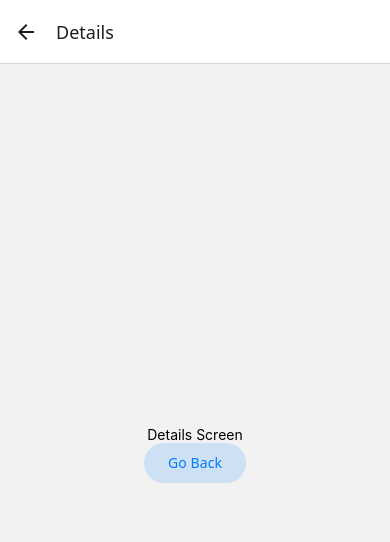
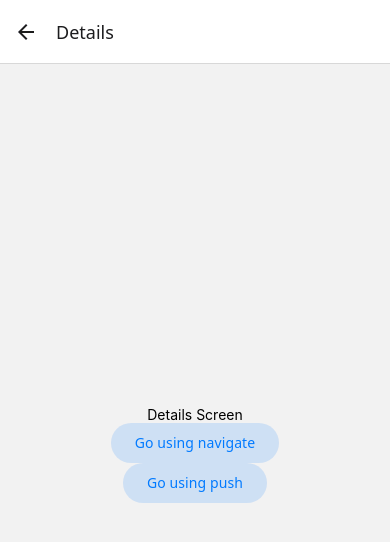
Before and after one commit to elrizeyah/appdev2, a React Native app in the folder react-native-navigation/: screen / in a window 390 px wide. Both pictures are taken after a click on the button "Go to Details". Shown: the top 542 px of the page. Built offline with nearby package versions, Linux system fonts and the light colour scheme.

Commit message:
Done with navigate to a screen multiple times section

```diff
--- a/react-native-navigation/App.tsx
+++ b/react-native-navigation/App.tsx
@@ -10,7 +10,6 @@ function HomeScreen({ navigation }) {
     <View style={{ flex: 1, alignItems: 'center', justifyContent: 'center' }}>
       <Text>Home Screen</Text>
 
-      {/* navigation object */}
       <Button onPress={() => navigation.navigate('Details')}>
         Go to Details
       </Button>
@@ -23,9 +22,14 @@ function DetailsScreen({ navigation }) {
     <View style={{ flex: 1, alignItems: 'center', justifyContent: 'center' }}>
       <Text>Details Screen</Text>
 
-      {/* optional: go back using navigation object */}
-      <Button onPress={() => navigation.goBack()}>
-        Go Back
+      {/* navigate = same route won't duplicate */}
+      <Button onPress={() => navigation.navigate('Details')}>
+        Go using navigate
+      </Button>
+
+      {/* push = always adds new instance */}
+      <Button onPress={() => navigation.push('Details')}>
+        Go using push
       </Button>
     </View>
   );
@@ -37,15 +41,8 @@ export default function App() {
   return (
     <NavigationContainer>
       <Stack.Navigator initialRouteName="Home">
-        <Stack.Screen
-          name="Home"
-          component={HomeScreen}
-          options={{ title: 'Overview' }}
-        />
-        <Stack.Screen
-          name="Details"
-          component={DetailsScreen}
-        />
+        <Stack.Screen name="Home" component={HomeScreen} />
+        <Stack.Screen name="Details" component={DetailsScreen} />
       </Stack.Navigator>
     </NavigationContainer>
   );
```
